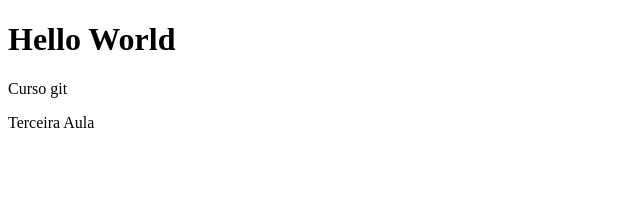
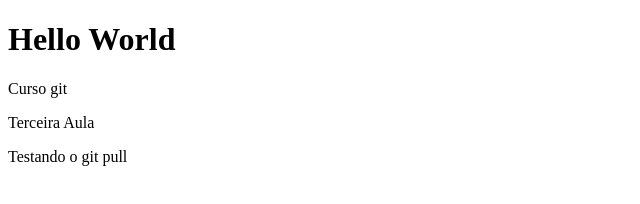
Before and after one commit to tiagosoaresbcc/repo1, a plain HTML site: page index.html in a window 1280 px wide. Shown: the whole page, without its empty margins (0-640 px from the left). Drawn offline with Linux system fonts and the light colour scheme.

Commit message:
Update index.html

```diff
--- a/index.html
+++ b/index.html
@@ -9,5 +9,6 @@
     <h1>Hello World</h1>
     <p>Curso git</p>
     <p>Terceira Aula</p>
+    <p>Testando o git pull</p>
 </body>
 </html>
```
